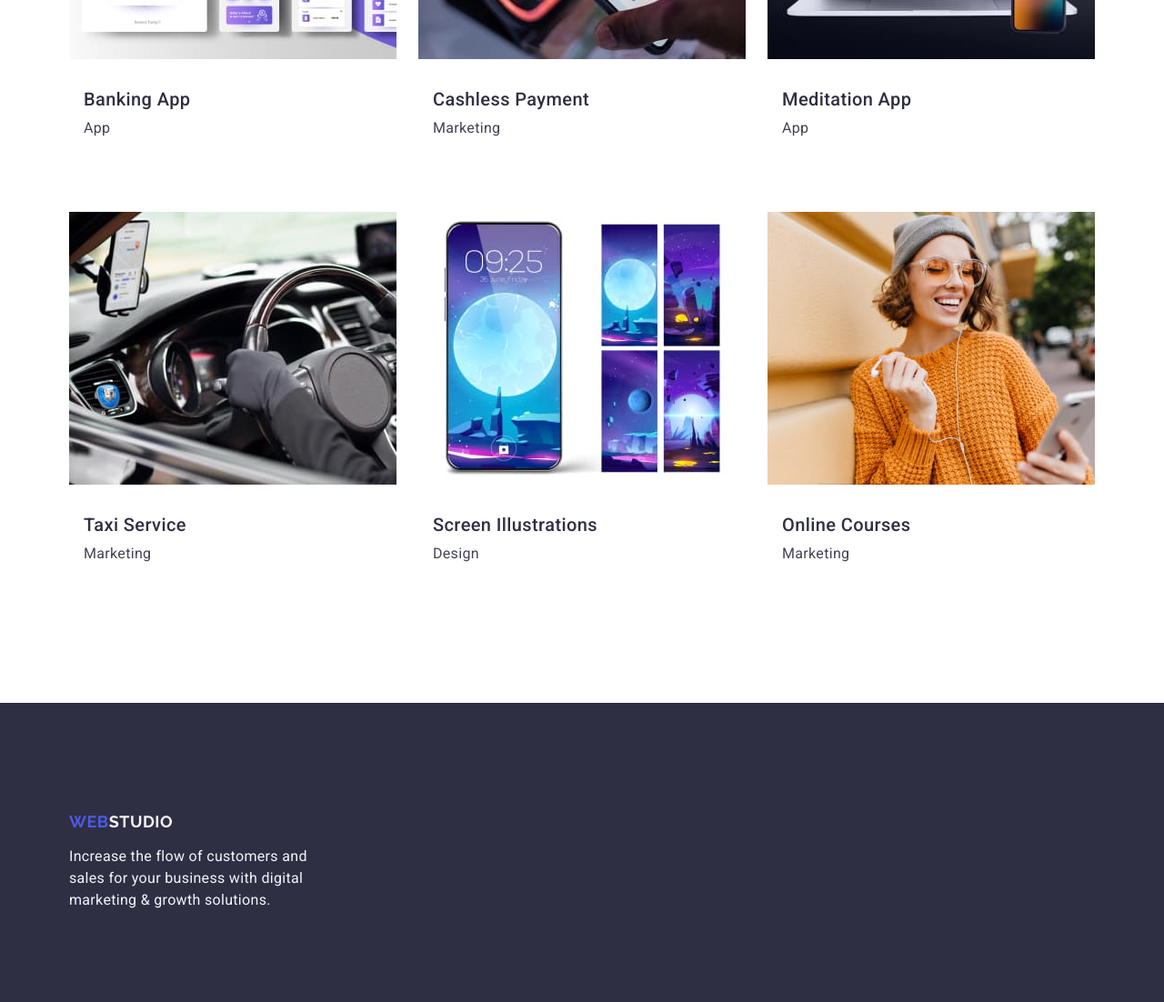
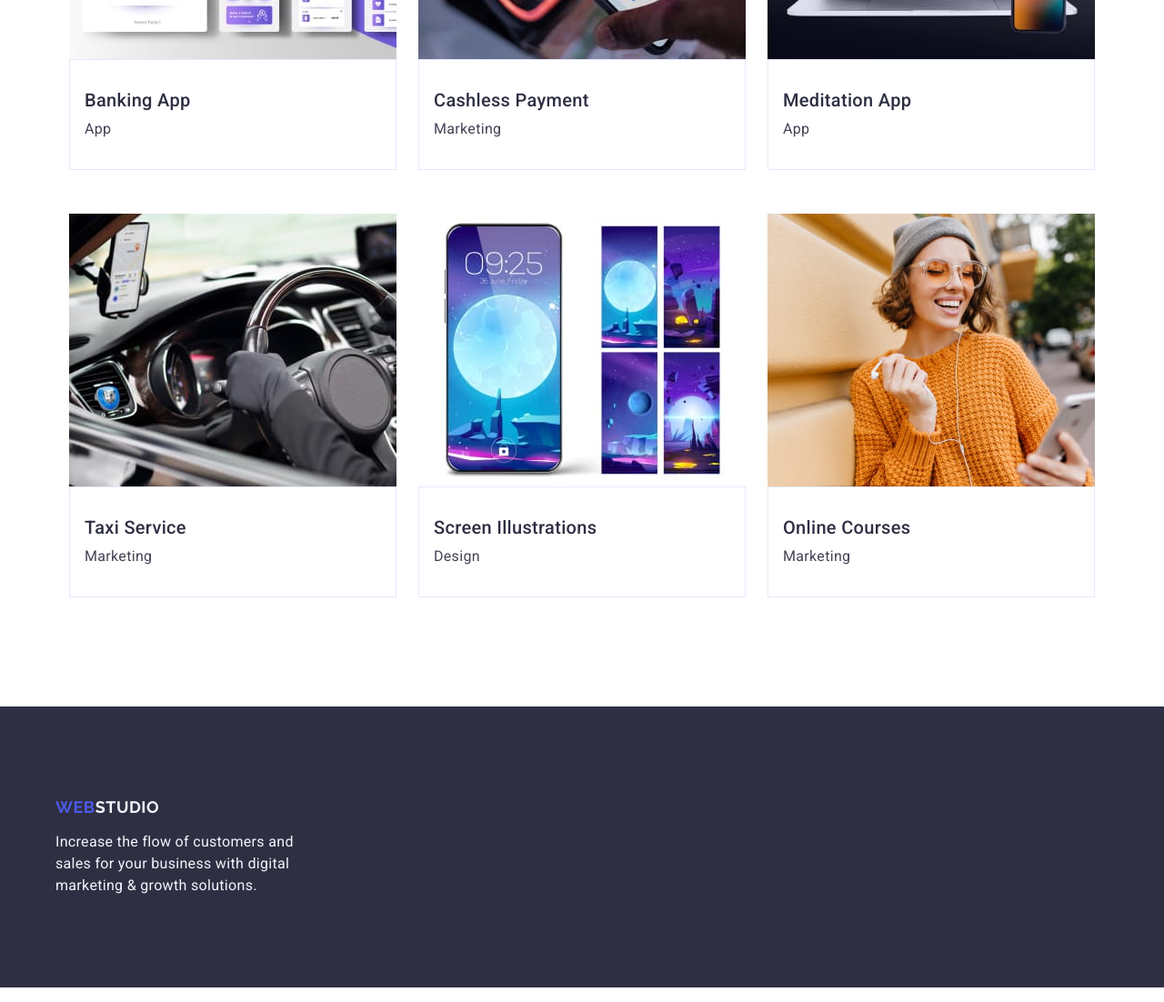
Before and after one commit to AlinaWhite/goit-markup-hw-03, a plain HTML site: page index.html in a window 1280 px wide. Shown: the part 2240-3342 px from the top of the page at 91% size. Drawn offline with nearby package versions, Linux system fonts and the light colour scheme.

Commit message:
chenges 2

```diff
--- a/css/styles.css
+++ b/css/styles.css
@@ -278,14 +278,14 @@ display: block;
 /*======portfolio=====*/
 
 .port-container {
-    display: block; }
+    display: block;
+ }
 
 .portfolio-list {
     display: flex;
     flex-wrap: wrap;
     column-gap: 24px;
     row-gap: 48px;
-    margin-top: 72px;
 }
 
 .portfolio-title {
@@ -295,26 +295,26 @@ display: block;
     text-align: center;
     color: #2e2f42;
     text-transform: capitalize;
+    margin-bottom: 72px;
 }
 
 .ptf-item-name {
     font-weight: 500;
     font-size: 20px;
     line-height: 1.2;
-    letter-spacing: 0.02em;
     color: #2e2f42;
-    margin-top: 32px;
-    padding-left: 16px;
     margin-bottom: 8px;
 }
 
 .ptf-item-text {
     font-size: 16px;
     line-height: 1.5;
+}
+
+.port-text-box {
+    padding: 32px 16px;
     letter-spacing: 0.02em;
-    padding-left: 16px;
-    margin-bottom: 32px;
-
+    border: 1px solid #e7e9fc;
 }
 
 
@@ -322,8 +322,7 @@ display: block;
 
 .footer-block {
     background: #2e2f42;
-    max-width: 1440px;
-    padding-top: 120px;
+    max-width: 1440px
 }
 
 .footer-link {
@@ -334,6 +333,8 @@ display: block;
     text-transform: uppercase;
     color: #4d5ae5;
     font-weight: 700;
+    display: inline-block;
+    margin-bottom: 16px;
 }
 
 .footer-logo {
@@ -351,6 +352,9 @@ display: block;
     letter-spacing: 0.02em;
     color: #f4f4fd;
     width: 264px;
-    margin-top: 16px;
-    padding-bottom: 100px;
 }
+
+.footer-container {
+    padding: 100px 0;
+
+}
--- a/index.html
+++ b/index.html
@@ -125,33 +125,45 @@
         <ul class="portfolio-list">
             <li class="portfolio-list-item">
                 <img class="ptf-item-picture" src="./images/portfolio/bankingapp.jpg" alt="Banking App" width="360" height="300">
+                <div class="port-text-box">
                 <h3 class="ptf-item-name">Banking App</h3>
                 <p class="ptf-item-text">App</p>
+                </div>
             </li>
             <li class="portfolio-list-item">
                 <img class="ptf-item-picture" src="./images/portfolio/cashlesspayment.jpg" alt="cashless_payment_img" width="360" height="300">
+                <div class="port-text-box" >
                 <h3 class="ptf-item-name">Cashless Payment</h3>
                 <p class="ptf-item-text">Marketing</p>
+                </div>
             </li>
             <li class="portfolio-list-item">
                 <img  class="ptf-item-picture" src="./images/portfolio/meditationapp.jpg" alt="meditation_app_img" width="360" height="300">
+                <div class="port-text-box">
                 <h3 class="ptf-item-name">Meditation App</h3>
                 <p class="ptf-item-text">App</p>
+                </div>
             </li>
             <li class="portfolio-list-item">
                 <img class="ptf-item-picture" src="./images/portfolio/taxiservice.jpg" alt="car_picture" width="360" height="300">
+                <div class="port-text-box">
                 <h3 class="ptf-item-name">Taxi Service</h3>
                 <p class="ptf-item-text">Marketing</p>
+                </div>
             </li>
             <li class="portfolio-list-item">
                 <img class="ptf-item-picture" src="./images/portfolio/screenillustrations.jpg" alt="screen_illustrations_foto" width="360" height="300">
+                <div class="port-text-box">
                 <h3 class="ptf-item-name">Screen Illustrations</h3>
                 <p class="ptf-item-text">Design</p>
+                </div>
             </li>
             <li class="portfolio-list-item">
                 <img class="ptf-item-picture" src="./images/portfolio/onlinecourses.jpg" alt="foto_girl" width="360" height="300">
+                <div class="port-text-box">
                 <h3 class="ptf-item-name">Online Courses</h3>
                 <p class="ptf-item-text">Marketing</p>
+                </div>
             </li>
         </ul>
 
```
